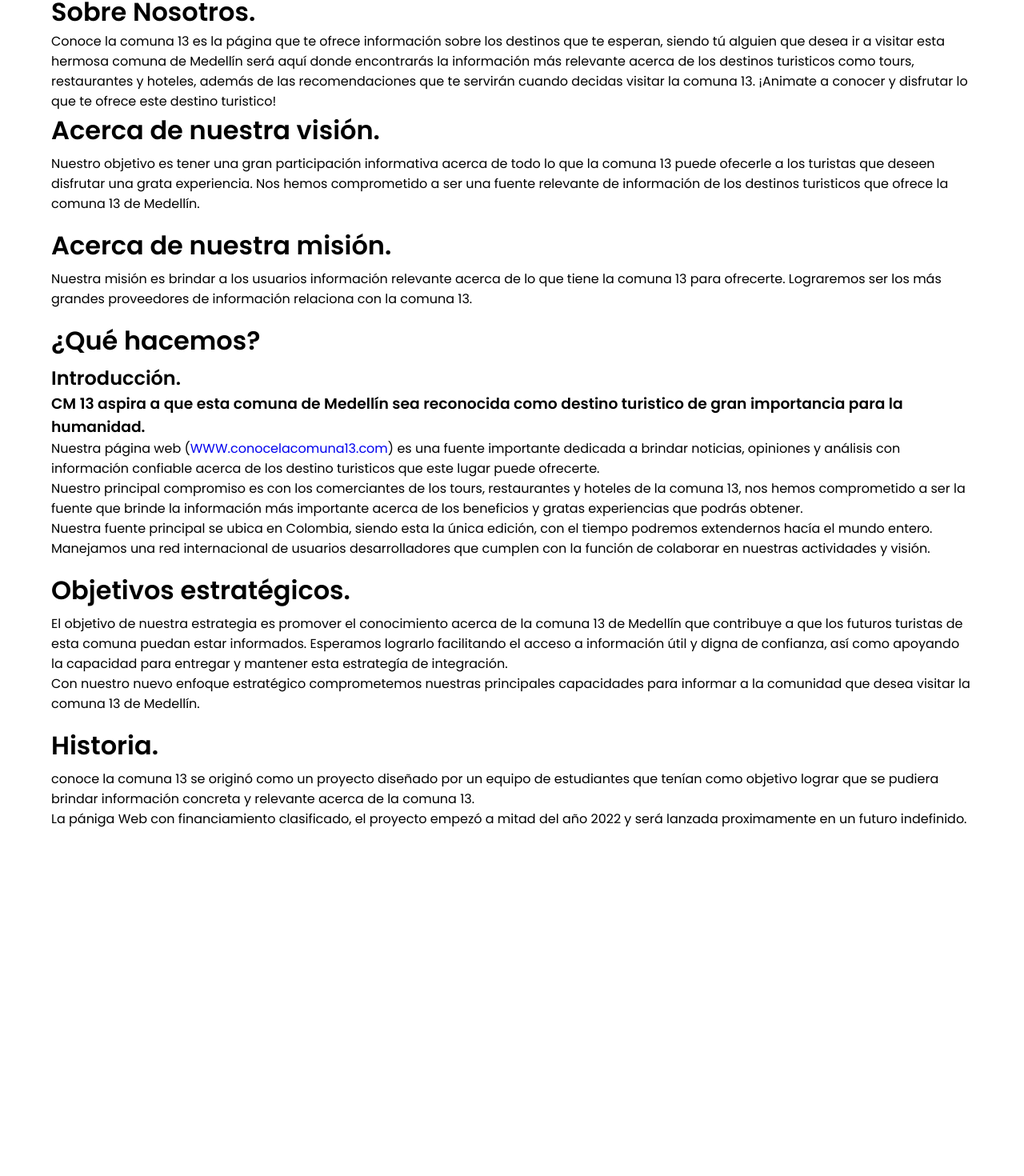
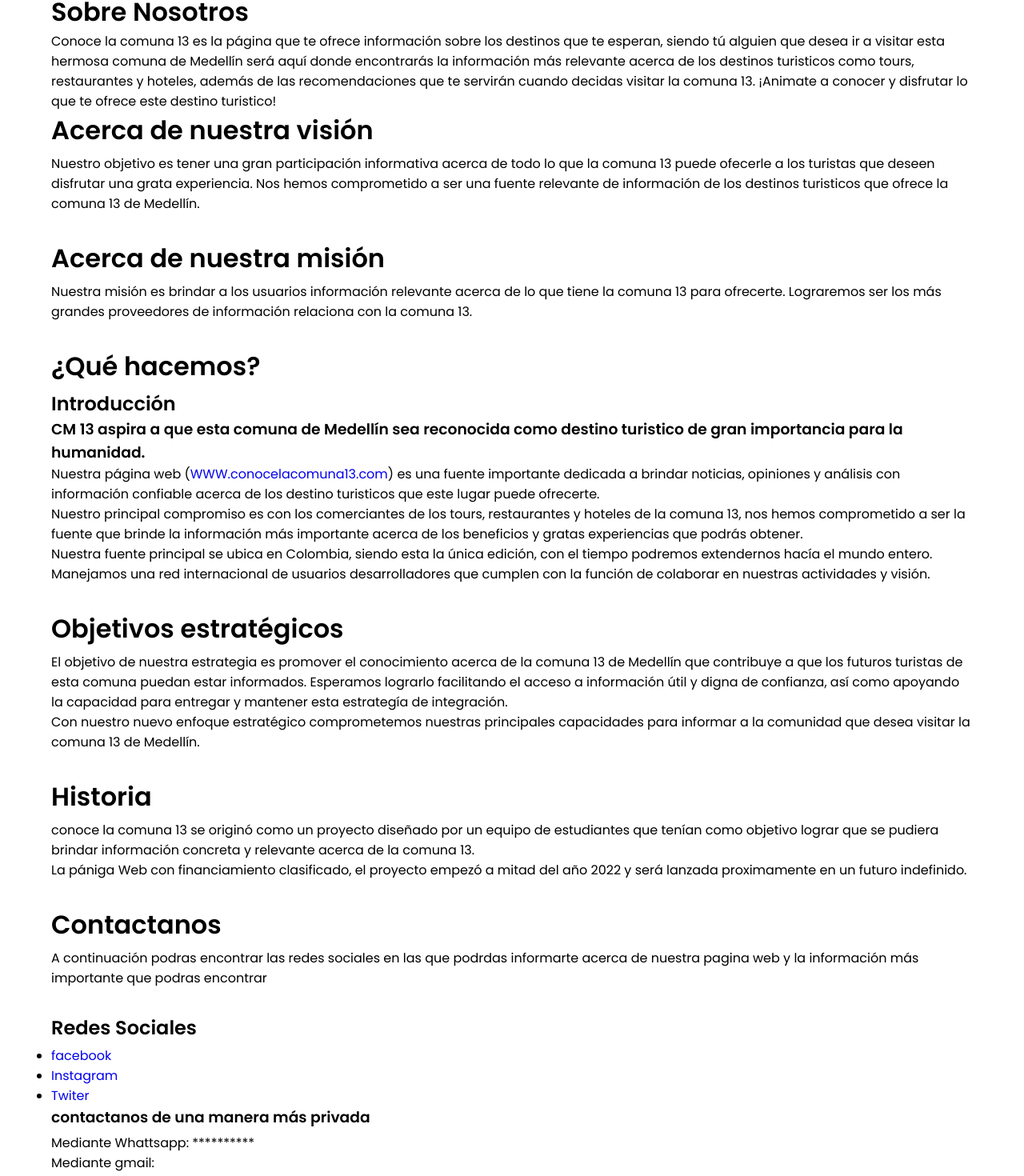
Before and after one commit to SebastianXXI05/proyectoPia-deploy, a React (Vite) app: page /nosotros in a window 1280 px wide. Shown: the part 137-1607 px from the top of the page at 80% size. Before the commit the page ends 1205 px from the top, so only its background shows below. Built offline with nearby package versions, Linux system fonts and the light colour scheme.

Commit message:
Modificación sobre nosotros

```diff
--- a/src/App.jsx
+++ b/src/App.jsx
@@ -9,7 +9,6 @@ import PanelControl from './components/PanelControl'
 import { ToursCategoria, RestaurantesCategorias, HotelesCategorias } from './components/Categorias'
 import { TourDetalle } from './components/Detalles'
 import SobreNosotros from './components/SobreNosotros'
-import Contactanos from './components/Contactanos'
 import { RestauranteDetalle } from './components/Detalles'
 
 function App() {
@@ -29,7 +28,6 @@ function App() {
             <ul className={styles.nav__items}>
               <li className={styles.nav__item}><Link onClick={activateMenu} to='/inicio'>Inicio</Link></li>
               <li className={styles.nav__item}><Link onClick={activateMenu} to='/nosotros'>Sobre Nosotros</Link></li>
-              <li className={styles.nav__item}><Link onClick={activateMenu} to='/contactanos'>Contactanos</Link></li>
               <li className={styles.nav__item}><Link onClick={activateMenu} to=''>Video</Link></li>
               <li className={styles.nav__item}>
                 <details className={styles.summary}>
@@ -60,7 +58,6 @@ function App() {
         <Route path='/nosotros' element={<SobreNosotros />} />
         <Route path='/restaurantes' element={<RestaurantesCategorias />} />
         <Route path='/hoteles' element={<HotelesCategorias />} />
-        <Route path='/contactanos' element={<Contactanos />} />
         <Route path='/restaurantes/:id' element={<RestauranteDetalle />} />
       </Routes>
     </>
--- a/src/components/Contactanos.jsx
+++ /dev/null
@@ -1,28 +0,0 @@
-import styles from '../css/Contactanos.module.css'
-function Contactanos() {
-  return (
-    <div className={styles.container}>
-      <h1>Contactanos</h1>
-      <p>A continuación podras encontrar las redes sociales en las que podrdas informarte acerca de nuestra pagina web y la información más importante que podras encontrar</p>
-
-      <div>
-        <h2>Redes Sociales</h2>
-        <ul>
-          <li><a href="#">facebook</a></li>
-          <li><a href="#">Instagram</a></li>
-          <li><a href="#">Twiter</a></li>
-        </ul>
-      </div>
-
-      <div>
-        <h3>contactanos de una manera más privada</h3>
-        <p>Mediante Whattsapp: **********</p>
-        <p>Mediante gmail: <a href="#">ederquiros5@gmail.com</a></p>
-      </div>
-
-
-    </div>
-  )
-}
-
-export default Contactanos
--- a/src/components/SobreNosotros.jsx
+++ b/src/components/SobreNosotros.jsx
@@ -2,20 +2,20 @@ import styles from '../css/SobreNosotros.module.css'
 function SobreNosotros() {
     return (
         <div className={styles.container}>
-            <h1>Sobre Nosotros.</h1>
+            <h1>Sobre Nosotros</h1>
             <p>Conoce la comuna 13 es la página que te ofrece información sobre los destinos que te esperan, siendo tú alguien que desea ir a visitar esta hermosa comuna de Medellín será aquí donde encontrarás la información más relevante acerca de los destinos turisticos como tours, restaurantes y hoteles, además de las recomendaciones que te servirán cuando decidas visitar la comuna 13. ¡Animate a conocer y disfrutar lo que te ofrece este destino turistico!   </p>
               <div className={styles.espacio}>
-                <h1 className={styles.title}>Acerca de nuestra visión.</h1>
+                <h1 className={styles.title}>Acerca de nuestra visión</h1>
                 <p>Nuestro objetivo es tener una gran participación informativa acerca de todo lo que la comuna 13 puede ofecerle a los turistas que deseen disfrutar una grata experiencia. Nos hemos comprometido a ser una fuente relevante de información de los destinos turisticos que ofrece la comuna 13 de Medellín.
                 </p>
               </div>
               <div className={styles.espacio}>
-                <h1 className={styles.title}>Acerca de nuestra misión.</h1>
+                <h1 className={styles.title}>Acerca de nuestra misión</h1>
                 <p>Nuestra misión es brindar a los usuarios información relevante acerca de lo que tiene la comuna 13 para ofrecerte. Lograremos ser los más grandes proveedores de información relaciona con la comuna 13. </p>
               </div>
               <div className={styles.espacio}>
                 <h1 className={styles.title}>¿Qué hacemos?</h1>
-                <h2 className={styles.intro}>Introducción.</h2>
+                <h2 className={styles.intro}>Introducción</h2>
                 <h3>CM 13 aspira a que esta comuna de Medellín sea reconocida como destino turistico de gran importancia para la humanidad.</h3>
                 <p>Nuestra página web (<a href='#'>WWW.conocelacomuna13.com</a>) es una fuente importante dedicada a brindar noticias, opiniones y análisis con información confiable acerca de los destino turisticos que este lugar puede ofrecerte.
                 </p>
@@ -25,14 +25,31 @@ function SobreNosotros() {
                 </p>
               </div>
               <div className={styles.espacio}>
-                <h1 className={styles.title}>Objetivos estratégicos.</h1>
+                <h1 className={styles.title}>Objetivos estratégicos</h1>
                 <p>El objetivo de nuestra estrategia es promover el conocimiento acerca de la comuna 13 de Medellín que contribuye a que los futuros turistas de esta comuna puedan estar informados. Esperamos lograrlo facilitando el acceso a información útil y digna de confianza, así como apoyando la capacidad para entregar y mantener esta estrategía de integración.</p>
                 <p>Con nuestro nuevo enfoque estratégico comprometemos nuestras principales capacidades para informar a la comunidad que desea visitar la comuna 13 de Medellín.</p>
               </div>
               <div className={styles.espacio}>
-                <h1 className={styles.title}>Historia.</h1>
+                <h1 className={styles.title}>Historia</h1>
                 <p>conoce la comuna 13 se originó como un proyecto diseñado por un equipo de estudiantes que tenían como objetivo lograr que se pudiera brindar información concreta y relevante acerca de la comuna 13.</p>
                 <p>La pániga Web con financiamiento clasificado, el proyecto empezó a mitad del año 2022 y será lanzada proximamente en un futuro indefinido. </p>
+              </div>
+              <div className={styles.espacio}>
+                <h1 className={styles.title}>Contactanos</h1>
+                <p>A continuación podras encontrar las redes sociales en las que podrdas informarte acerca de nuestra pagina web y la información más importante que podras encontrar</p>
+              </div>
+              <div>
+             <h2 className={styles.title}>Redes Sociales</h2>
+                <ul>
+                  <li><a href="#">facebook</a></li>
+                  <li><a href="#">Instagram</a></li>
+                  <li><a href="#">Twiter</a></li>
+                </ul>
+              </div>
+              <div>
+                <h3 className={styles.title}>contactanos de una manera más privada</h3>
+                <p>Mediante Whattsapp: **********</p>
+                <p>Mediante gmail: <a href="#"></a></p>
               </div>
         </div>
 
--- a/src/css/SobreNosotros.module.css
+++ b/src/css/SobreNosotros.module.css
@@ -7,7 +7,7 @@
 }
 
 .espacio {
-  margin-bottom: 1em;
+  margin-bottom: 2em;
 }
 
 .title {
```
Also changed, not shown: src/css/Contactanos.module.css (deleted).
